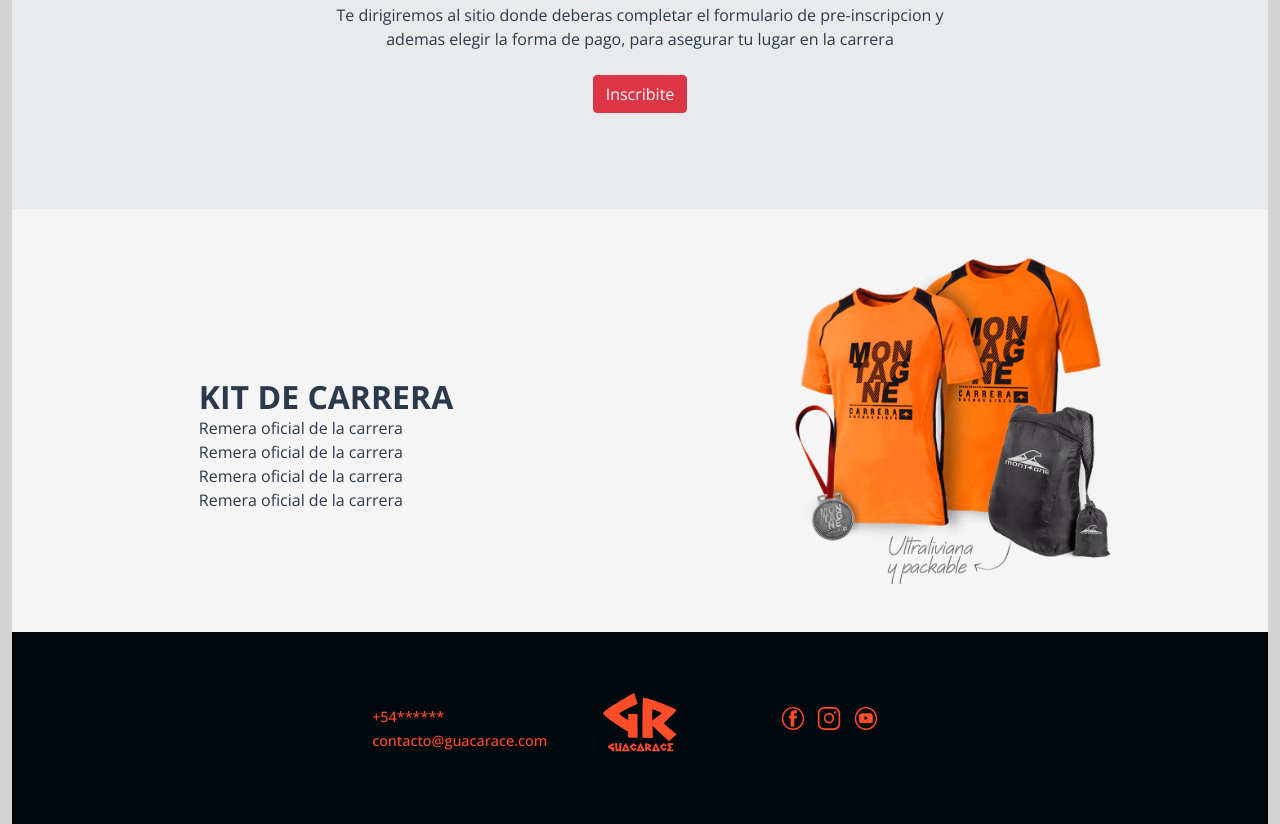
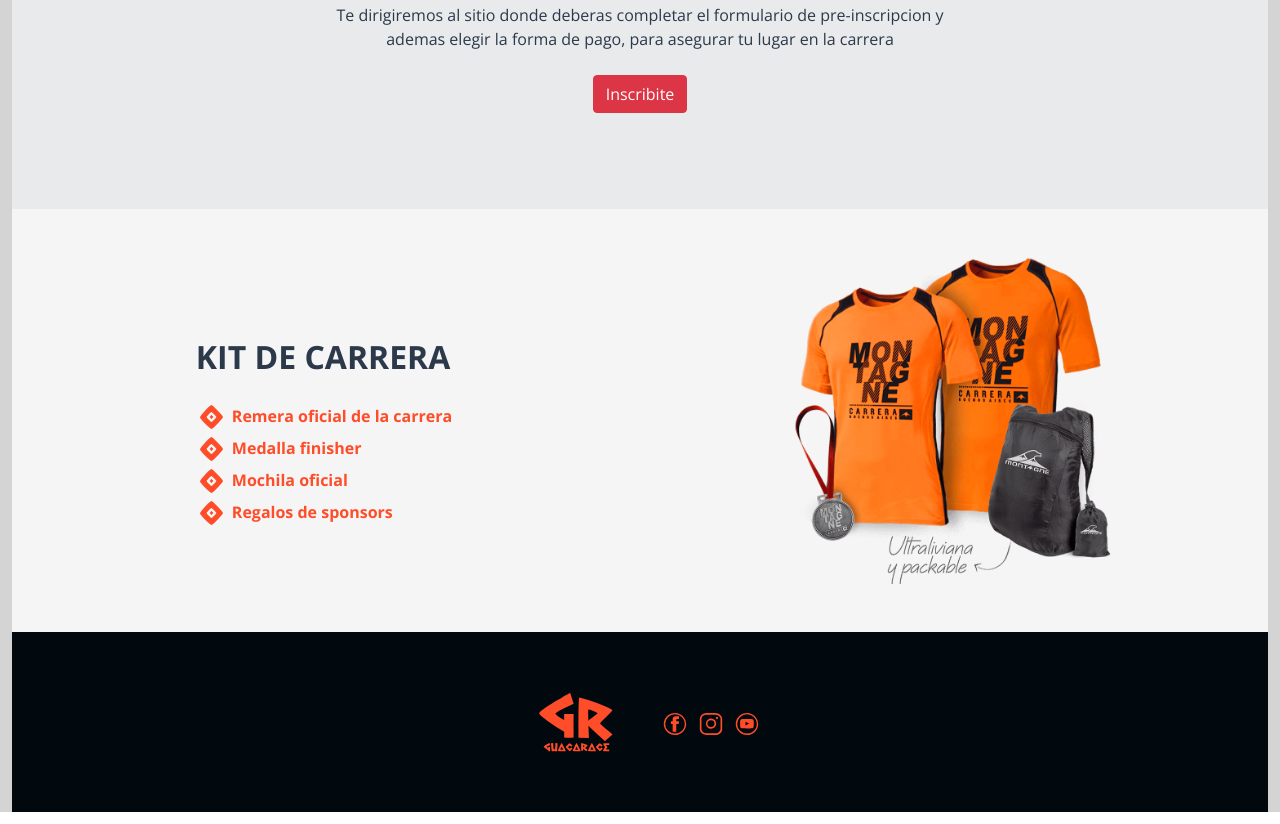
Before and after one commit to diegodg91/Proyecto_GuacaRace, a website: page pages/inscripciones.html in a window 1280 px wide. Shown: the part 766-1590 px from the top of the page. Drawn offline with nearby package versions, Linux system fonts and the light colour scheme; files whose address does not match are found by name.

Commit message:
ajustes de estilos en footer

```diff
--- a/pages/inscripciones.html
+++ b/pages/inscripciones.html
@@ -103,8 +103,8 @@
         <div class="row align-items-center text-center">
           <div class="col-12 pt-5 align-items-center justify-content-center">
             <div class="mt-5 pt-4 align-middle">
-              <p class="title-l fst-italic text-uppercase shadow-lg">Inscripciones</h1>
-              <p class="title-xl fst-italic text-uppercase shadow-lg">21k / 15k / 7k</h1>
+              <p class="fs-3 fw-bold fst-italic text-uppercase">Inscripciones</h1>
+              <p class="fs-1 fw-bold fst-italic text-uppercase">21k / 15k / 7k</h1>
             </div>
 
           </div>
@@ -115,7 +115,8 @@
         <div class="row align-items-center p-5">
           <div class="col-12 p-5">
             <div class="text-center">
-              <h2 class="text-uppercase">formulario de inscripcion</h2>
+              <h2 class="d-xs-none text-uppercase fw-bold">formulario de inscripcion</h2>
+              <h5 class="d-none d-xs-block">formulario de inscripcion</h5>
               <p class="mt-2 text-center">Te dirigiremos al sitio donde deberas completar el formulario de pre-inscripcion y
                  <p>ademas elegir la forma de pago, para asegurar tu lugar en la carrera<p>
                  </p>
@@ -129,11 +130,11 @@
         <div class="row kit align-items-center">
           <div class="col-sm-12 col-md-6 d-flex justify-content-center">
             <div class="text-justify">
-              <h2 class="text-uppercase fw-bold pt-5">kit de carrera</h2>
-              <span class="d-block">Remera oficial de la carrera</span>
-              <span class="d-block">Remera oficial de la carrera</span>
-              <span class="d-block">Remera oficial de la carrera</span>
-              <span class="d-block">Remera oficial de la carrera</span>
+              <h2 class="text-uppercase mt-4 fw-bold pb-4">kit de carrera</h2>
+              <span class="icon-list fw-bold d-block p-1">Remera oficial de la carrera</span>
+              <span class="icon-list fw-bold d-block p-1">Medalla finisher</span>
+              <span class="icon-list fw-bold d-block p-1">Mochila oficial</span>
+              <span class="icon-list fw-bold d-block p-1">Regalos de sponsors</span>
             </div>
 
           </div>
@@ -148,29 +149,26 @@
       <!-- fin Seccion inscripciones -->
 
       <!-- FOOTER -->
-      <footer class="footer p-4">
-        <div class="row pt-4 pb-4">
-          <div class="col-sm-12 col-md-4">
-            <div class="p-4 d-block">
-              <a href="#">+54******</a>
-              <a href="#">contacto@guacarace.com</a>
+      <footer class="footer">
+        <div class="row pt-4 pb-4 align-items-center">
+
+          <div class="col-sm-12 col-md-6">
+            <div class="p-4">
+              <img src="../img//logo_guacarace-color.svg" alt="guacarace logo" width="84"
+            height="auto">
             </div>
 
           </div>
 
-          <div class="col-sm-12 col-md-4 text-center">
-            <img src="../img//logo_guacarace-color.svg" alt="guacarace logo" width="84"
-            height="auto">
-          </div>
-
-          <div class="col-sm-12 col-md-4">
-            <div class="social-icons p-4">
+          <div class="col-sm-12 col-md-6">
+            <div class="social-icons">
               <a href="#"><img src="../img/facebook.svg" alt="facebook"></a>
               <a href="#"><img src="../img/instagram.svg" alt="instagram"></a>
               <a href="#"><img src="../img/youtube.svg" alt="youtube"></a>
             </div>
 
           </div>
+
         </div>
       </footer>
 
--- a/scss/estilos-sass.scss
+++ b/scss/estilos-sass.scss
@@ -67,6 +67,15 @@
   // display: flex;
   // justify-content: center;
   // align-items: center;
+  .icon-list {
+    color: $color-primario;
+  }
+  .icon-list::before {
+    content: "";
+    padding: 0 2rem 1rem 0;
+    background-image: url("../img/list-icon-gr.svg");
+    background-repeat: no-repeat;
+  }
 }
 
 .img-kit > img {
--- a/scss/partials/_footer.scss
+++ b/scss/partials/_footer.scss
@@ -3,11 +3,12 @@
 
   background-color: $black;
   color: $color-primario;
+  min-height: auto;
 
-  min-height: auto;
   display: flex;
-  justify-content: space-evenly;
+  justify-content: center;
   align-items: center;
+  text-align: center;
 
   div a {
     font-size: 0.9rem;
```
Also changed, not shown: index.html (+12 -17 lines), pages/contacto.html (+12 -17 lines), pages/info.html (+10 -13 lines), pages/recorridos.html (+12 -17 lines), css/styles.css.
